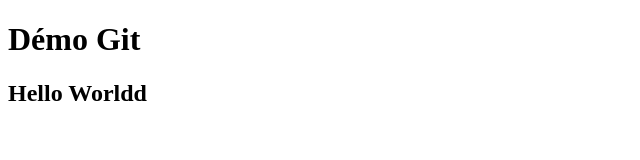
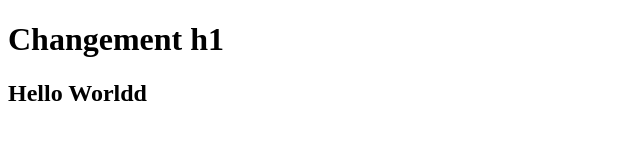
Before and after one commit to Marc-AntoineSP/demo-git, a plain HTML site: page index.html in a window 1280 px wide. Shown: the whole page, without its empty margins (0-640 px from the left). Drawn offline with Linux system fonts and the light colour scheme.

Commit message:
changement

```diff
--- a/index.html
+++ b/index.html
@@ -6,7 +6,7 @@
 		<title>Document</title>
 	</head>
 	<body>
-		<h1>Démo Git</h1>
+		<h1>Changement h1</h1>
 		<h2>Hello Worldd</h2>
 	</body>
 </html>
```
